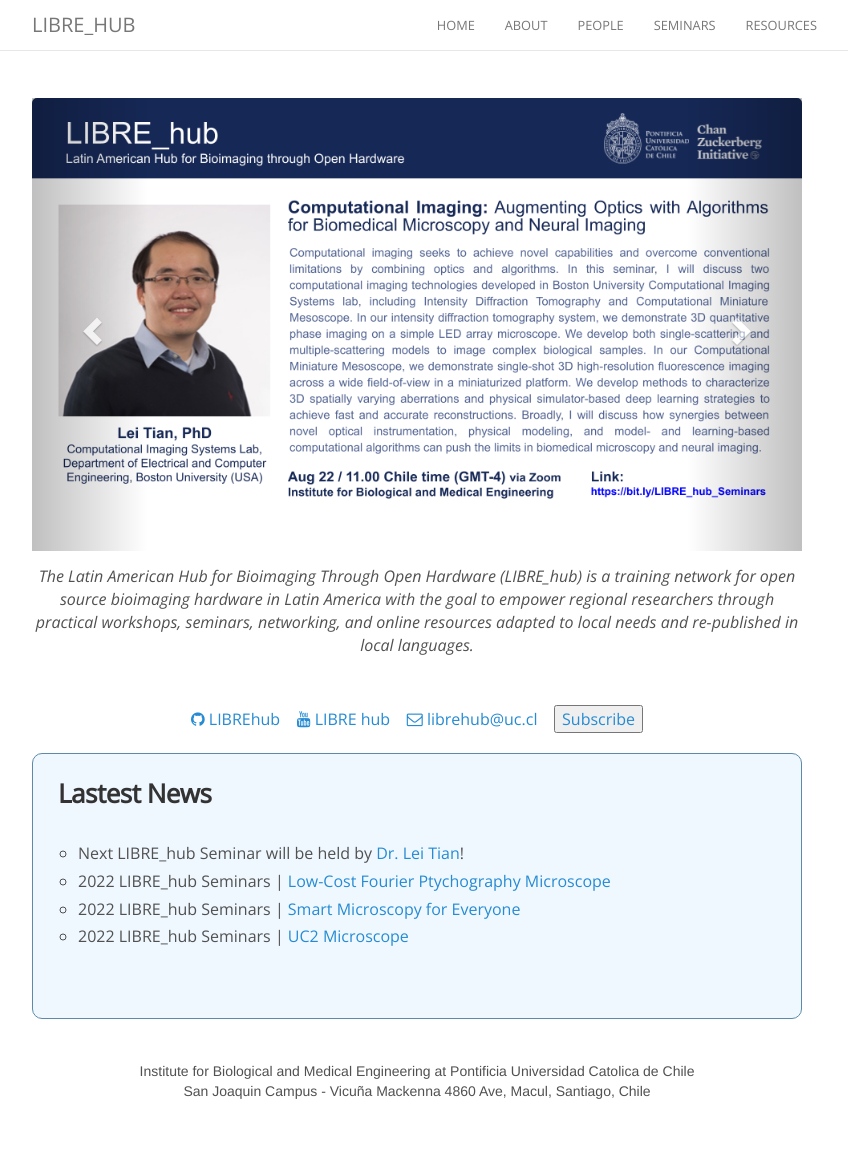
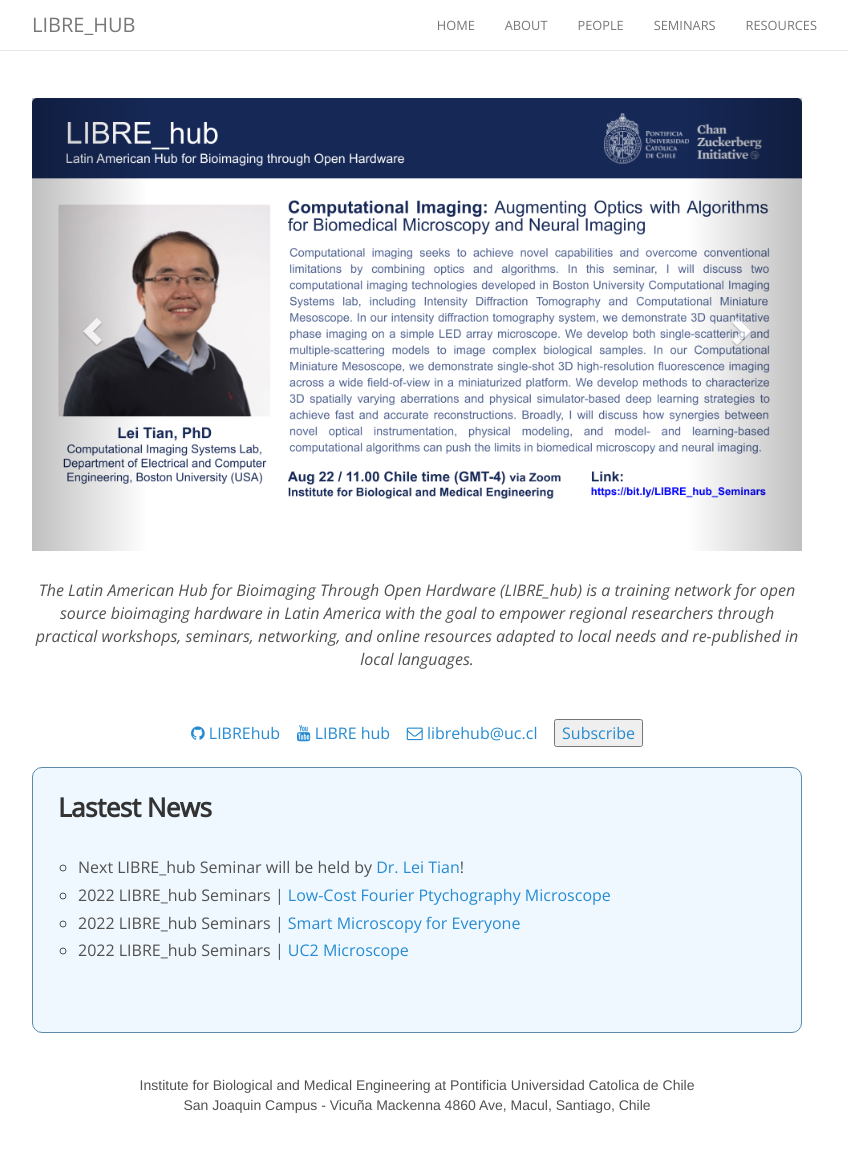
Before and after one commit to LIBREhub/LIBREhub.github.io, a Jekyll site: the page built from index.html, in a window 1280 px wide and 1288 px high. Shown: the top 1152 px of the window, without its empty margins (223-1071 px from the left). Built offline with Jekyll 4.4.1, drawn with Linux system fonts in a browser that asks for light colours; nearby versions of some CDN libraries; comment, search, counter and statistics services are not loaded.

Commit message:
Update index.html

```diff
--- a/index.html
+++ b/index.html
@@ -17,7 +17,7 @@
           <!-- Wrapper for slides -->
           <div class="carousel-inner">
             <div class="item active">
-              <img class='img-responsive center-block' src="/images/people/open_flexure_gosh2017_1.jpg" width="100%" height="100%" alt="Intro">
+              <img class='img-responsive center-block' src="/images/others/open_flexure_gosh2017.jpg" width="100%" height="100%" alt="Intro">
             </div>
 
             <div class="item">
@@ -35,7 +35,7 @@
           </a>
         </div>
 
-      <span style="display: block; margin-bottom: 1em"></span>
+      <span style="display: block; margin-bottom: 2em"></span>
 
       <p>
       <i>The Latin American Hub for Bioimaging Through Open Hardware (LIBRE_hub) is a training network for open source bioimaging hardware in Latin America with the         goal to empower regional researchers through practical workshops, seminars, networking, and online resources adapted to local needs and re-published in local           languages.</i>
```
